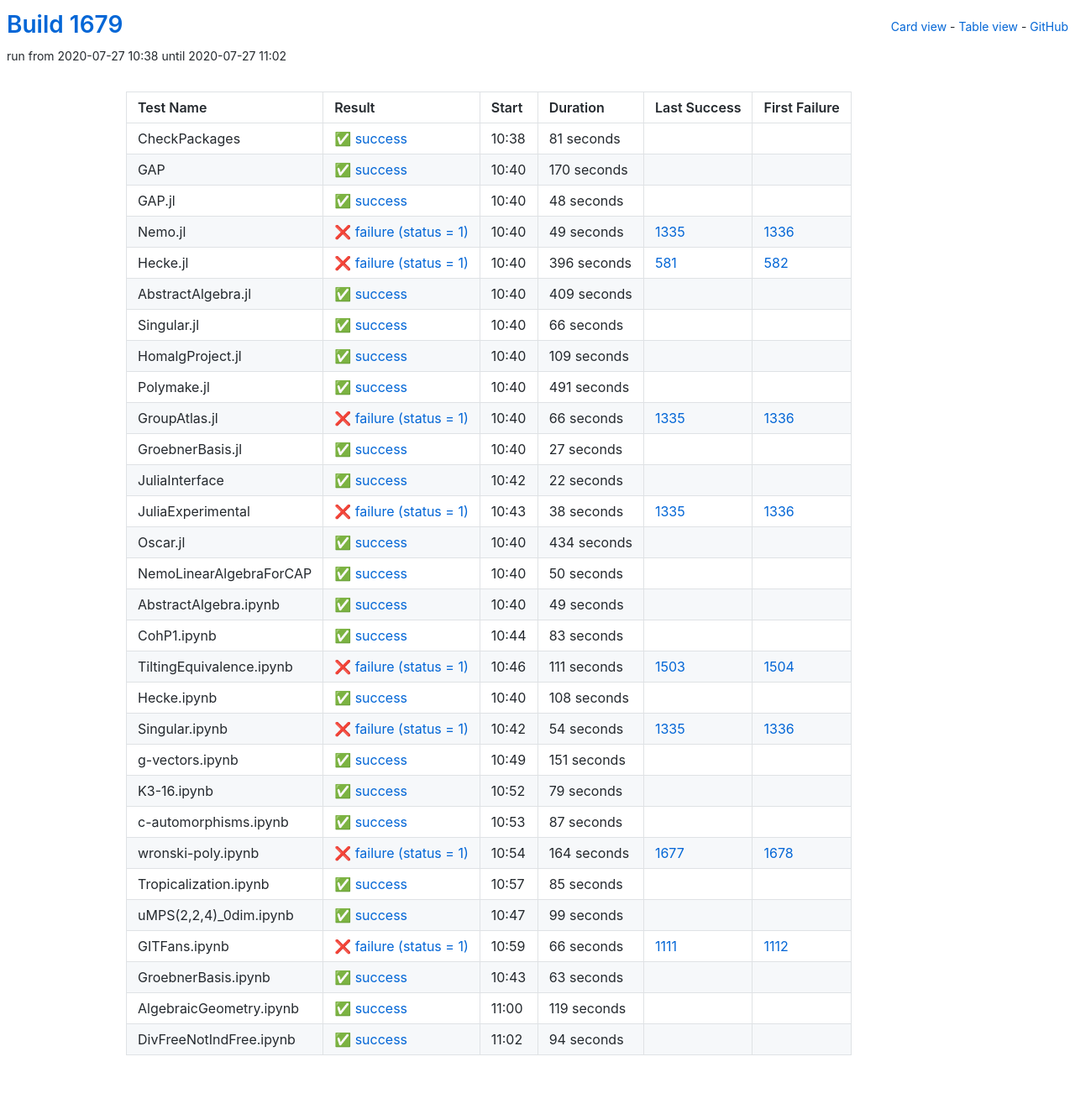
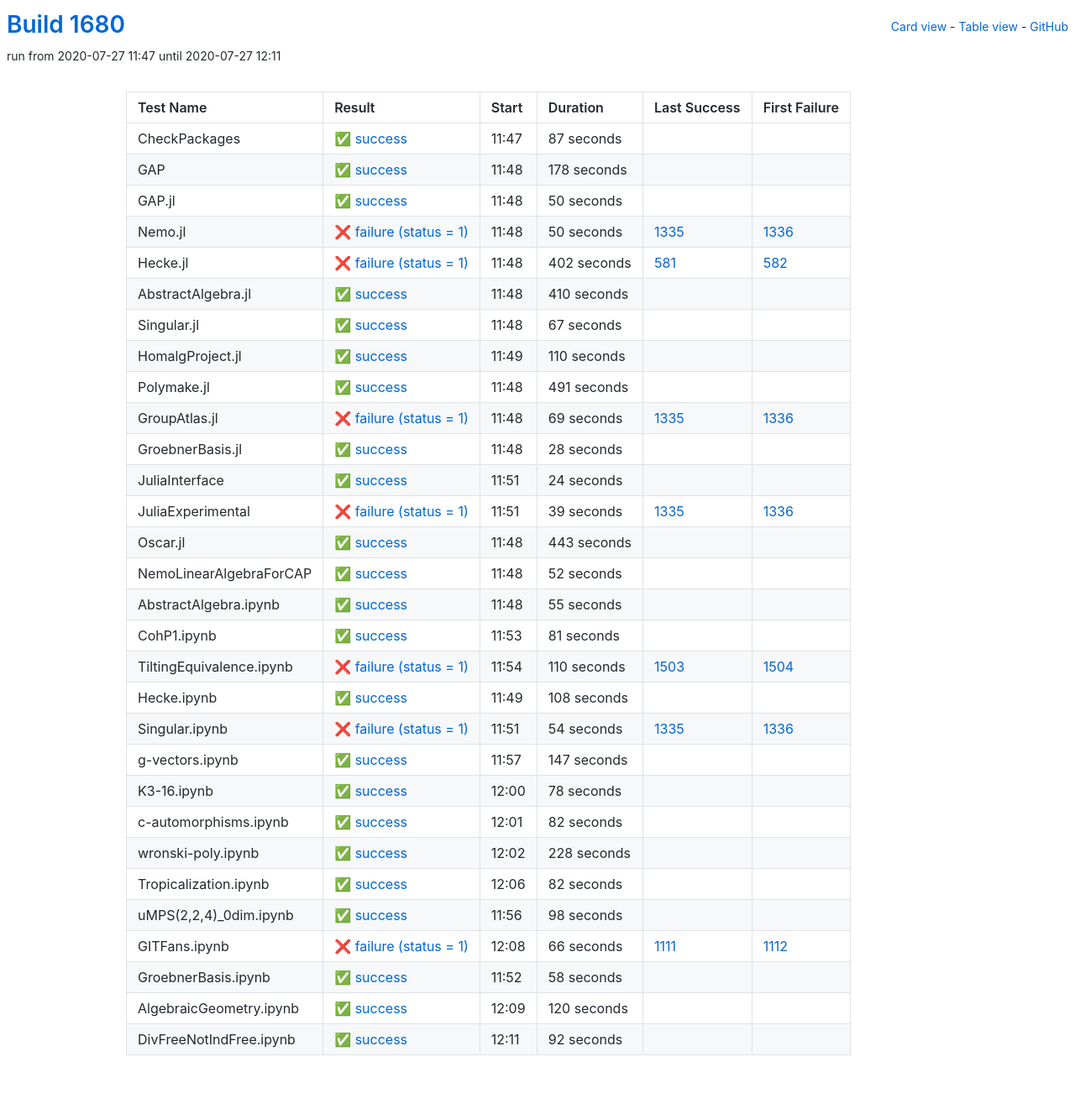
Before and after one commit to oscar-system/oscar-ci-status-1.4, a Jekyll site: the page built from table.html, in a window 1280 px wide. Shown: the whole page at 84% size. Built offline with Jekyll 4.4.1, drawn with Linux system fonts in a browser that asks for light colours.

Commit message:
Build #1680

```diff
--- a/_data/ci.yml
+++ b/_data/ci.yml
@@ -1,6 +1,6 @@
 ---
-build: 1679
-build_url: https://oscarci.mathematik.uni-kl.de/job/oscar-julia-1.4/1679/
+build: 1680
+build_url: https://oscarci.mathematik.uni-kl.de/job/oscar-julia-1.4/1680/
 job: oscar-julia-1.4
 organization: oscar-system
 repo: oscar-ci-status-1.4
@@ -8,104 +8,104 @@ repourl: https://github.com/oscar-system/oscar-ci-status-1.4
 tests:
 - name: CheckPackages
   id: checkpackages
-  log: https://oscarci.mathematik.uni-kl.de/job/oscar-julia-1.4/1679/artifact/logs/build-1679/CheckPackages.log
-  start: 2020-07-27 10:38
+  log: https://oscarci.mathematik.uni-kl.de/job/oscar-julia-1.4/1680/artifact/logs/build-1680/CheckPackages.log
+  start: 2020-07-27 11:47
   success: true
   exitcode: 0
   status: success
-  duration: 81
+  duration: 87
   last_success: false
   last_success_url:
   first_failure: false
   first_failure_url:
 - name: GAP
   id: gap
-  log: https://oscarci.mathematik.uni-kl.de/job/oscar-julia-1.4/1679/artifact/logs/build-1679/GAP.log
-  start: 2020-07-27 10:40
+  log: https://oscarci.mathematik.uni-kl.de/job/oscar-julia-1.4/1680/artifact/logs/build-1680/GAP.log
+  start: 2020-07-27 11:48
   success: true
   exitcode: 0
   status: success
-  duration: 170
+  duration: 178
   last_success: false
   last_success_url:
   first_failure: false
   first_failure_url:
 - name: GAP.jl
   id: gap-jl
-  log: https://oscarci.mathematik.uni-kl.de/job/oscar-julia-1.4/1679/artifact/logs/build-1679/GAP.jl.log
-  start: 2020-07-27 10:40
+  log: https://oscarci.mathematik.uni-kl.de/job/oscar-julia-1.4/1680/artifact/logs/build-1680/GAP.jl.log
+  start: 2020-07-27 11:48
   success: true
   exitcode: 0
   status: success
-  duration: 48
+  duration: 50
   last_success: false
   last_success_url:
   first_failure: false
   first_failure_url:
 - name: Nemo.jl
   id: nemo-jl
-  log: https://oscarci.mathematik.uni-kl.de/job/oscar-julia-1.4/1679/artifact/logs/build-1679/Nemo.jl.log
-  start: 2020-07-27 10:40
+  log: https://oscarci.mathematik.uni-kl.de/job/oscar-julia-1.4/1680/artifact/logs/build-1680/Nemo.jl.log
+  start: 2020-07-27 11:48
   success: false
   exitcode: 1
   status: failure
-  duration: 49
+  duration: 50
   last_success: 1335
   last_success_url: https://oscarci.mathematik.uni-kl.de/job/oscar-julia-1.4/1335/
   first_failure: 1336
   first_failure_url: https://oscarci.mathematik.uni-kl.de/job/oscar-julia-1.4/1336/
 - name: Hecke.jl
   id: hecke-jl
-  log: https://oscarci.mathematik.uni-kl.de/job/oscar-julia-1.4/1679/artifact/logs/build-1679/Hecke.jl.log
-  start: 2020-07-27 10:40
+  log: https://oscarci.mathematik.uni-kl.de/job/oscar-julia-1.4/1680/artifact/logs/build-1680/Hecke.jl.log
+  start: 2020-07-27 11:48
   success: false
   exitcode: 1
   status: failure
-  duration: 396
+  duration: 402
   last_success: 581
   last_success_url: https://oscarci.mathematik.uni-kl.de/job/oscar-julia-1.4/581/
   first_failure: 582
   first_failure_url: https://oscarci.mathematik.uni-kl.de/job/oscar-julia-1.4/582/
 - name: AbstractAlgebra.jl
   id: abstractalgebra-jl
-  log: https://oscarci.mathematik.uni-kl.de/job/oscar-julia-1.4/1679/artifact/logs/build-1679/AbstractAlgebra.jl.log
-  start: 2020-07-27 10:40
+  log: https://oscarci.mathematik.uni-kl.de/job/oscar-julia-1.4/1680/artifact/logs/build-1680/AbstractAlgebra.jl.log
+  start: 2020-07-27 11:48
   success: true
   exitcode: 0
   status: success
-  duration: 409
+  duration: 410
   last_success: false
   last_success_url:
   first_failure: false
   first_failure_url:
 - name: Singular.jl
   id: singular-jl
-  log: https://oscarci.mathematik.uni-kl.de/job/oscar-julia-1.4/1679/artifact/logs/build-1679/Singular.jl.log
-  start: 2020-07-27 10:40
+  log: https://oscarci.mathematik.uni-kl.de/job/oscar-julia-1.4/1680/artifact/logs/build-1680/Singular.jl.log
+  start: 2020-07-27 11:48
   success: true
   exitcode: 0
   status: success
-  duration: 66
+  duration: 67
   last_success: false
   last_success_url:
   first_failure: false
   first_failure_url:
 - name: HomalgProject.jl
   id: homalgproject-jl
-  log: https://oscarci.mathematik.uni-kl.de/job/oscar-julia-1.4/1679/artifact/logs/build-1679/HomalgProject.jl.log
-  start: 2020-07-27 10:40
+  log: https://oscarci.mathematik.uni-kl.de/job/oscar-julia-1.4/1680/artifact/logs/build-1680/HomalgProject.jl.log
+  start: 2020-07-27 11:49
   success: true
   exitcode: 0
   status: success
-  duration: 109
+  duration: 110
   last_success: false
   last_success_url:
   first_failure: false
   first_failure_url:
 - name: Polymake.jl
   id: polymake-jl
-  log: https://oscarci.mathematik.uni-kl.de/job/oscar-julia-1.4/1679/artifact/logs/build-1679/Polymake.jl.log
-  start: 2020-07-27 10:40
+  log: https://oscarci.mathematik.uni-kl.de/job/oscar-julia-1.4/1680/artifact/logs/build-1680/Polymake.jl.log
+  start: 2020-07-27 11:48
   success: true
   exitcode: 0
   status: success
@@ -116,116 +116,116 @@ tests:
   first_failure_url:
 - name: GroupAtlas.jl
   id: groupatlas-jl
-  log: https://oscarci.mathematik.uni-kl.de/job/oscar-julia-1.4/1679/artifact/logs/build-1679/GroupAtlas.jl.log
-  start: 2020-07-27 10:40
+  log: https://oscarci.mathematik.uni-kl.de/job/oscar-julia-1.4/1680/artifact/logs/build-1680/GroupAtlas.jl.log
+  start: 2020-07-27 11:48
   success: false
   exitcode: 1
   status: failure
-  duration: 66
+  duration: 69
   last_success: 1335
   last_success_url: https://oscarci.mathematik.uni-kl.de/job/oscar-julia-1.4/1335/
   first_failure: 1336
   first_failure_url: https://oscarci.mathematik.uni-kl.de/job/oscar-julia-1.4/1336/
 - name: GroebnerBasis.jl
   id: groebnerbasis-jl
-  log: https://oscarci.mathematik.uni-kl.de/job/oscar-julia-1.4/1679/artifact/logs/build-1679/GroebnerBasis.jl.log
-  start: 2020-07-27 10:40
+  log: https://oscarci.mathematik.uni-kl.de/job/oscar-julia-1.4/1680/artifact/logs/build-1680/GroebnerBasis.jl.log
+  start: 2020-07-27 11:48
   success: true
   exitcode: 0
   status: success
-  duration: 27
+  duration: 28
   last_success: false
   last_success_url:
   first_failure: false
   first_failure_url:
 - name: JuliaInterface
   id: juliainterface
-  log: https://oscarci.mathematik.uni-kl.de/job/oscar-julia-1.4/1679/artifact/logs/build-1679/JuliaInterface.log
-  start: 2020-07-27 10:42
+  log: https://oscarci.mathematik.uni-kl.de/job/oscar-julia-1.4/1680/artifact/logs/build-1680/JuliaInterface.log
+  start: 2020-07-27 11:51
   success: true
   exitcode: 0
   status: success
-  duration: 22
+  duration: 24
   last_success: false
   last_success_url:
   first_failure: false
   first_failure_url:
 - name: JuliaExperimental
   id: juliaexperimental
-  log: https://oscarci.mathematik.uni-kl.de/job/oscar-julia-1.4/1679/artifact/logs/build-1679/JuliaExperimental.log
-  start: 2020-07-27 10:43
+  log: https://oscarci.mathematik.uni-kl.de/job/oscar-julia-1.4/1680/artifact/logs/build-1680/JuliaExperimental.log
+  start: 2020-07-27 11:51
   success: false
   exitcode: 1
   status: failure
-  duration: 38
+  duration: 39
   last_success: 1335
   last_success_url: https://oscarci.mathematik.uni-kl.de/job/oscar-julia-1.4/1335/
   first_failure: 1336
   first_failure_url: https://oscarci.mathematik.uni-kl.de/job/oscar-julia-1.4/1336/
 - name: Oscar.jl
   id: oscar-jl
-  log: https://oscarci.mathematik.uni-kl.de/job/oscar-julia-1.4/1679/artifact/logs/build-1679/Oscar.jl.log
-  start: 2020-07-27 10:40
+  log: https://oscarci.mathematik.uni-kl.de/job/oscar-julia-1.4/1680/artifact/logs/build-1680/Oscar.jl.log
+  start: 2020-07-27 11:48
   success: true
   exitcode: 0
   status: success
-  duration: 434
+  duration: 443
   last_success: false
   last_success_url:
   first_failure: false
   first_failure_url:
 - name: NemoLinearAlgebraForCAP
   id: nemolinearalgebraforcap
-  log: https://oscarci.mathematik.uni-kl.de/job/oscar-julia-1.4/1679/artifact/logs/build-1679/NemoLinearAlgebraForCAP.log
-  start: 2020-07-27 10:40
+  log: https://oscarci.mathematik.uni-kl.de/job/oscar-julia-1.4/1680/artifact/logs/build-1680/NemoLinearAlgebraForCAP.log
+  start: 2020-07-27 11:48
   success: true
   exitcode: 0
   status: success
-  duration: 50
+  duration: 52
   last_success: false
   last_success_url:
   first_failure: false
   first_failure_url:
 - name: AbstractAlgebra.ipynb
   id: abstractalgebra-ipynb
-  log: https://oscarci.mathematik.uni-kl.de/job/oscar-julia-1.4/1679/artifact/logs/build-1679/AbstractAlgebra.ipynb.log
-  start: 2020-07-27 10:40
+  log: https://oscarci.mathematik.uni-kl.de/job/oscar-julia-1.4/1680/artifact/logs/build-1680/AbstractAlgebra.ipynb.log
+  start: 2020-07-27 11:48
   success: true
   exitcode: 0
   status: success
-  duration: 49
+  duration: 55
   last_success: false
   last_success_url:
   first_failure: false
   first_failure_url:
 - name: CohP1.ipynb
   id: cohp1-ipynb
-  log: https://oscarci.mathematik.uni-kl.de/job/oscar-julia-1.4/1679/artifact/logs/build-1679/CohP1.ipynb.log
-  start: 2020-07-27 10:44
+  log: https://oscarci.mathematik.uni-kl.de/job/oscar-julia-1.4/1680/artifact/logs/build-1680/CohP1.ipynb.log
+  start: 2020-07-27 11:53
   success: true
   exitcode: 0
   status: success
-  duration: 83
+  duration: 81
   last_success: false
   last_success_url:
   first_failure: false
   first_failure_url:
 - name: TiltingEquivalence.ipynb
   id: tiltingequivalence-ipynb
-  log: https://oscarci.mathematik.uni-kl.de/job/oscar-julia-1.4/1679/artifact/logs/build-1679/TiltingEquivalence.ipynb.log
-  start: 2020-07-27 10:46
+  log: https://oscarci.mathematik.uni-kl.de/job/oscar-julia-1.4/1680/artifact/logs/build-1680/TiltingEquivalence.ipynb.log
+  start: 2020-07-27 11:54
   success: false
   exitcode: 1
   status: failure
-  duration: 111
+  duration: 110
   last_success: 1503
   last_success_url: https://oscarci.mathematik.uni-kl.de/job/oscar-julia-1.4/1503/
   first_failure: 1504
   first_failure_url: https://oscarci.mathematik.uni-kl.de/job/oscar-julia-1.4/1504/
 - name: Hecke.ipynb
   id: hecke-ipynb
-  log: https://oscarci.mathematik.uni-kl.de/job/oscar-julia-1.4/1679/artifact/logs/build-1679/Hecke.ipynb.log
-  start: 2020-07-27 10:40
+  log: https://oscarci.mathematik.uni-kl.de/job/oscar-julia-1.4/1680/artifact/logs/build-1680/Hecke.ipynb.log
+  start: 2020-07-27 11:49
   success: true
   exitcode: 0
   status: success
@@ -236,8 +236,8 @@ tests:
   first_failure_url:
 - name: Singular.ipynb
   id: singular-ipynb
-  log: https://oscarci.mathematik.uni-kl.de/job/oscar-julia-1.4/1679/artifact/logs/build-1679/Singular.ipynb.log
-  start: 2020-07-27 10:42
+  log: https://oscarci.mathematik.uni-kl.de/job/oscar-julia-1.4/1680/artifact/logs/build-1680/Singular.ipynb.log
+  start: 2020-07-27 11:51
   success: false
   exitcode: 1
   status: failure
@@ -248,80 +248,80 @@ tests:
   first_failure_url: https://oscarci.mathematik.uni-kl.de/job/oscar-julia-1.4/1336/
 - name: g-vectors.ipynb
   id: g-vectors-ipynb
-  log: https://oscarci.mathematik.uni-kl.de/job/oscar-julia-1.4/1679/artifact/logs/build-1679/g-vectors.ipynb.log
-  start: 2020-07-27 10:49
+  log: https://oscarci.mathematik.uni-kl.de/job/oscar-julia-1.4/1680/artifact/logs/build-1680/g-vectors.ipynb.log
+  start: 2020-07-27 11:57
   success: true
   exitcode: 0
   status: success
-  duration: 151
+  duration: 147
   last_success: false
   last_success_url:
   first_failure: false
   first_failure_url:
 - name: K3-16.ipynb
   id: k3-16-ipynb
-  log: https://oscarci.mathematik.uni-kl.de/job/oscar-julia-1.4/1679/artifact/logs/build-1679/K3-16.ipynb.log
-  start: 2020-07-27 10:52
+  log: https://oscarci.mathematik.uni-kl.de/job/oscar-julia-1.4/1680/artifact/logs/build-1680/K3-16.ipynb.log
+  start: 2020-07-27 12:00
   success: true
   exitcode: 0
   status: success
-  duration: 79
+  duration: 78
   last_success: false
   last_success_url:
   first_failure: false
   first_failure_url:
 - name: c-automorphisms.ipynb
   id: c-automorphisms-ipynb
-  log: https://oscarci.mathematik.uni-kl.de/job/oscar-julia-1.4/1679/artifact/logs/build-1679/c-automorphisms.ipynb.log
-  start: 2020-07-27 10:53
+  log: https://oscarci.mathematik.uni-kl.de/job/oscar-julia-1.4/1680/artifact/logs/build-1680/c-automorphisms.ipynb.log
+  start: 2020-07-27 12:01
   success: true
   exitcode: 0
   status: success
-  duration: 87
+  duration: 82
   last_success: false
   last_success_url:
   first_failure: false
   first_failure_url:
 - name: wronski-poly.ipynb
   id: wronski-poly-ipynb
-  log: https://oscarci.mathematik.uni-kl.de/job/oscar-julia-1.4/1679/artifact/logs/build-1679/wronski-poly.ipynb.log
-  start: 2020-07-27 10:54
-  success: false
-  exitcode: 1
-  status: failure
-  duration: 164
-  last_success: 1677
-  last_success_url: https://oscarci.mathematik.uni-kl.de/job/oscar-julia-1.4/1677/
-  first_failure: 1678
-  first_failure_url: https://oscarci.mathematik.uni-kl.de/job/oscar-julia-1.4/1678/
-- name: Tropicalization.ipynb
-  id: tropicalization-ipynb
-  log: https://oscarci.mathematik.uni-kl.de/job/oscar-julia-1.4/1679/artifact/logs/build-1679/Tropicalization.ipynb.log
-  start: 2020-07-27 10:57
+  log: https://oscarci.mathematik.uni-kl.de/job/oscar-julia-1.4/1680/artifact/logs/build-1680/wronski-poly.ipynb.log
+  start: 2020-07-27 12:02
   success: true
   exitcode: 0
   status: success
-  duration: 85
+  duration: 228
+  last_success: false
+  last_success_url:
+  first_failure: false
+  first_failure_url:
+- name: Tropicalization.ipynb
+  id: tropicalization-ipynb
+  log: https://oscarci.mathematik.uni-kl.de/job/oscar-julia-1.4/1680/artifact/logs/build-1680/Tropicalization.ipynb.log
+  start: 2020-07-27 12:06
+  success: true
+  exitcode: 0
+  status: success
+  duration: 82
   last_success: false
   last_success_url:
   first_failure: false
   first_failure_url:
 - name: uMPS(2,2,4)_0dim.ipynb
   id: umps-2-2-4-0dim-ipynb
-  log: https://oscarci.mathematik.uni-kl.de/job/oscar-julia-1.4/1679/artifact/logs/build-1679/uMPS-2-2-4-_0dim.ipynb.log
-  start: 2020-07-27 10:47
+  log: https://oscarci.mathematik.uni-kl.de/job/oscar-julia-1.4/1680/artifact/logs/build-1680/uMPS-2-2-4-_0dim.ipynb.log
+  start: 2020-07-27 11:56
   success: true
   exitcode: 0
   status: success
-  duration: 99
+  duration: 98
   last_success: false
   last_success_url:
   first_failure: false
   first_failure_url:
 - name: GITFans.ipynb
   id: gitfans-ipynb
-  log: https://oscarci.mathematik.uni-kl.de/job/oscar-julia-1.4/1679/artifact/logs/build-1679/GITFans.ipynb.log
-  start: 2020-07-27 10:59
+  log: https://oscarci.mathematik.uni-kl.de/job/oscar-julia-1.4/1680/artifact/logs/build-1680/GITFans.ipynb.log
+  start: 2020-07-27 12:08
   success: false
   exitcode: 1
   status: failure
@@ -332,36 +332,36 @@ tests:
   first_failure_url: https://oscarci.mathematik.uni-kl.de/job/oscar-julia-1.4/1112/
 - name: GroebnerBasis.ipynb
   id: groebnerbasis-ipynb
-  log: https://oscarci.mathematik.uni-kl.de/job/oscar-julia-1.4/1679/artifact/logs/build-1679/GroebnerBasis.ipynb.log
-  start: 2020-07-27 10:43
+  log: https://oscarci.mathematik.uni-kl.de/job/oscar-julia-1.4/1680/artifact/logs/build-1680/GroebnerBasis.ipynb.log
+  start: 2020-07-27 11:52
   success: true
   exitcode: 0
   status: success
-  duration: 63
+  duration: 58
   last_success: false
   last_success_url:
   first_failure: false
   first_failure_url:
 - name: AlgebraicGeometry.ipynb
   id: algebraicgeometry-ipynb
-  log: https://oscarci.mathematik.uni-kl.de/job/oscar-julia-1.4/1679/artifact/logs/build-1679/AlgebraicGeometry.ipynb.log
-  start: 2020-07-27 11:00
+  log: https://oscarci.mathematik.uni-kl.de/job/oscar-julia-1.4/1680/artifact/logs/build-1680/AlgebraicGeometry.ipynb.log
+  start: 2020-07-27 12:09
   success: true
   exitcode: 0
   status: success
-  duration: 119
+  duration: 120
   last_success: false
   last_success_url:
   first_failure: false
   first_failure_url:
 - name: DivFreeNotIndFree.ipynb
   id: divfreenotindfree-ipynb
-  log: https://oscarci.mathematik.uni-kl.de/job/oscar-julia-1.4/1679/artifact/logs/build-1679/DivFreeNotIndFree.ipynb.log
-  start: 2020-07-27 11:02
+  log: https://oscarci.mathematik.uni-kl.de/job/oscar-julia-1.4/1680/artifact/logs/build-1680/DivFreeNotIndFree.ipynb.log
+  start: 2020-07-27 12:11
   success: true
   exitcode: 0
   status: success
-  duration: 94
+  duration: 92
   last_success: false
   last_success_url:
   first_failure: false
```
Also changed, not shown: README.md.
